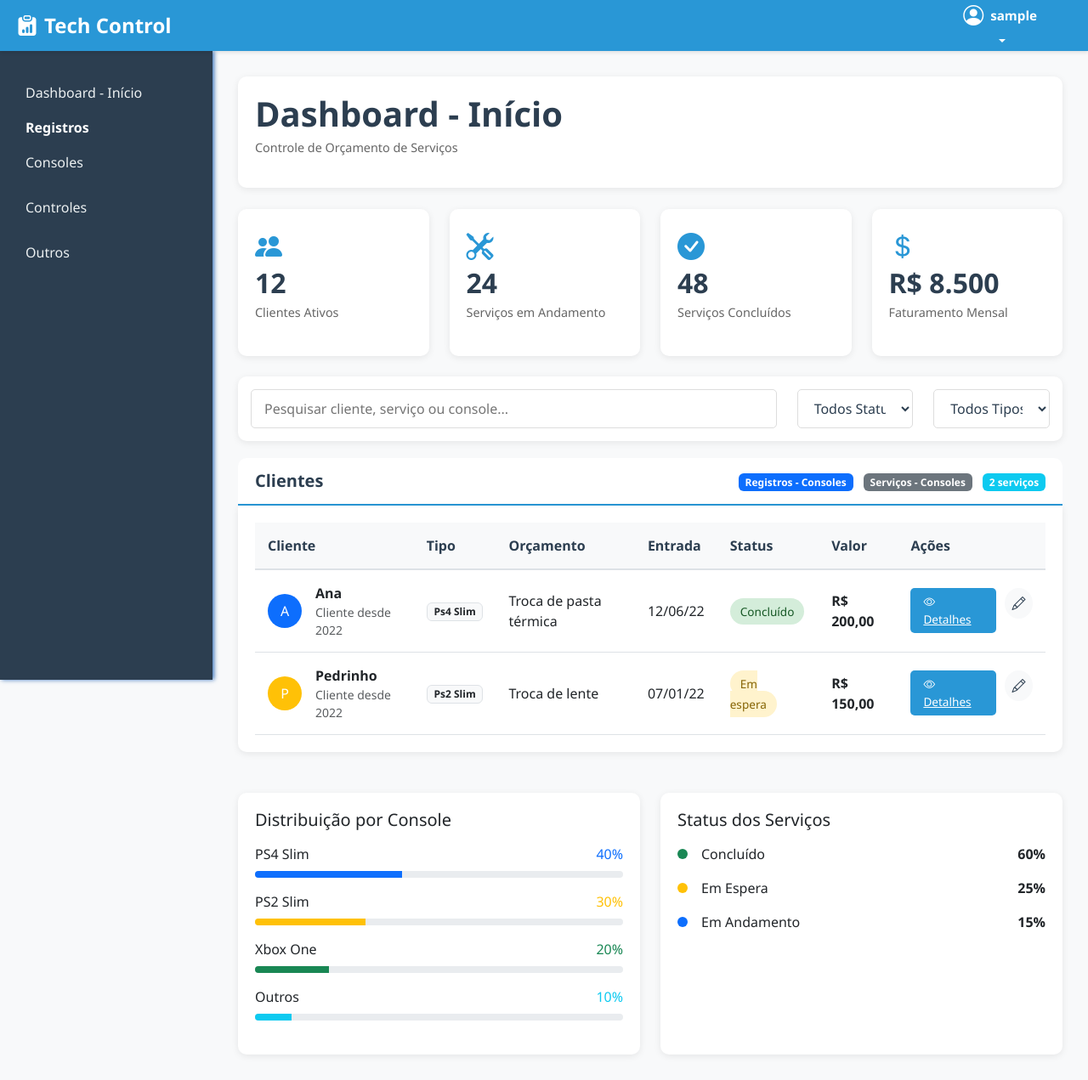
After one commit to CarlaReginaDev/Projeto-Final-PI-2025, a Django app: page /dashboard/ in a window 1280 px wide. The commit adds this page. Shown: the whole page at 85% size. Run offline with Django 5.2, Linux system fonts and the light colour scheme; the visitor is signed in with stand-in values (Sample User, id 1).

Commit message:
atualização 15/12

```diff
--- a/workapp/main/urls.py
+++ b/workapp/main/urls.py
@@ -16,6 +16,7 @@ urlpatterns = [
     path('pedidos/gerenciar/<int:pedido_id>/', views.gerenciar_pedido, name='gerenciar_pedido'),
     path('pedidos/atualizar-valor/<int:pedido_id>/', views.atualizar_valor_pedido, name='atualizar_valor_pedido'),
     path('notificacoes/', views.notificacoes_view, name='notificacoes'),
+    path('dashboard/', views.dashboard, name='dashboard'),
 ]
 
 if settings.DEBUG:
--- a/workapp/templates/base.html
+++ b/workapp/templates/base.html
@@ -299,8 +299,13 @@
 
     <!-- Sidebar -->
     <div class="sidebar">
-        <button type="button" class="btn" style="color: white; font-size: 20px; margin-left: 8px; margin-top: 15px;">Dashboard - Início</button>
-        <button type="button" class="btn" style="color: white; font-size: 20px; margin-left: 8px">Registros</button>
+
+        <a class="bi nav-link" href="{% url 'dashboard' %}"> Dashboard - Início</a>
+        <strong style="color: white; padding:30px;">Registros</strong>
+        <a class="bi nav-link">Consoles</a>
+        <a class="bi nav-link">Controles</a>
+        <a class="bi nav-link">Outros</a>
+        <nav class="mt-4">
             {% if request.user.is_gerente %}
                 <a class="nav-link" href="#">
                     <i class="bi bi-bar-chart"></i> Relatórios
--- /dev/null
+++ b/workapp/usuarios/templates/usuarios/dashboard.html
@@ -0,0 +1,506 @@
+{% extends 'base.html' %}
+{% load static %}
+
+{% block title %}Dashboard - Tech Control{% endblock %}
+
+{% block extra_css %}
+<style>
+    /* Estilos específicos para o dashboard */
+    .dashboard-header {
+        background-color: white;
+        padding: 20px;
+        border-radius: 10px;
+        margin-bottom: 25px;
+        box-shadow: 0 2px 8px rgba(0,0,0,0.08);
+    }
+
+    .dashboard-title {
+        color: var(--dark-gray);
+        font-weight: 600;
+        margin-bottom: 5px;
+    }
+
+    .dashboard-subtitle {
+        color: #666;
+        font-size: 0.9rem;
+    }
+
+    .stats-card {
+        background: white;
+        border-radius: 10px;
+        padding: 20px;
+        box-shadow: 0 2px 8px rgba(0,0,0,0.08);
+        margin-bottom: 20px;
+        transition: transform 0.3s;
+        height: 100%;
+    }
+
+    .stats-card:hover {
+        transform: translateY(-5px);
+        box-shadow: 0 4px 12px rgba(0,0,0,0.12);
+    }
+
+    .stats-card i {
+        font-size: 2rem;
+        margin-bottom: 15px;
+        color: var(--primary-green);
+    }
+
+    .stats-card h3 {
+        font-size: 2rem;
+        font-weight: 700;
+        color: var(--dark-gray);
+        margin-bottom: 5px;
+    }
+
+    .stats-card p {
+        color: #666;
+        font-size: 0.9rem;
+        margin-bottom: 0;
+    }
+
+    .section-header {
+        background-color: white;
+        padding: 15px 20px;
+        border-radius: 10px 10px 0 0;
+        border-bottom: 2px solid var(--primary-green);
+        margin-bottom: 0;
+    }
+
+    .section-header h5 {
+        color: var(--dark-gray);
+        font-weight: 600;
+        margin: 0;
+    }
+
+    .clients-table-container {
+        background-color: white;
+        border-radius: 0 0 10px 10px;
+        padding: 0;
+        box-shadow: 0 2px 8px rgba(0,0,0,0.08);
+        overflow: hidden;
+    }
+
+    .table-responsive {
+        padding: 20px;
+    }
+
+    .table {
+        margin-bottom: 0;
+    }
+
+    .table th {
+        background-color: #f8f9fa;
+        border-bottom: 2px solid #dee2e6;
+        color: var(--dark-gray);
+        font-weight: 600;
+        padding: 15px;
+    }
+
+    .table td {
+        padding: 15px;
+        vertical-align: middle;
+    }
+
+    .badge-status {
+        padding: 6px 12px;
+        border-radius: 20px;
+        font-size: 0.85rem;
+        font-weight: 500;
+    }
+
+    .badge-concluido {
+        background-color: #d4edda;
+        color: #155724;
+    }
+
+    .badge-em-espera {
+        background-color: #fff3cd;
+        color: #856404;
+    }
+
+    .badge-em-andamento {
+        background-color: #cce5ff;
+        color: #004085;
+    }
+
+    .btn-detalhes {
+        background-color: var(--primary-green);
+        color: white;
+        border: none;
+        padding: 6px 15px;
+        border-radius: 5px;
+        font-size: 0.85rem;
+        transition: all 0.3s;
+    }
+
+    .btn-detalhes:hover {
+        background-color: #1e7e5e;
+        transform: translateY(-2px);
+    }
+
+    .action-buttons {
+        display: flex;
+        gap: 10px;
+    }
+
+    .btn-icon {
+        width: 36px;
+        height: 36px;
+        display: flex;
+        align-items: center;
+        justify-content: center;
+        border-radius: 50%;
+        background-color: #f8f9fa;
+        color: var(--dark-gray);
+        text-decoration: none;
+        transition: all 0.3s;
+    }
+
+    .btn-icon:hover {
+        background-color: var(--primary-green);
+        color: white;
+    }
+
+    .search-bar {
+        background-color: white;
+        padding: 15px;
+        border-radius: 10px;
+        margin-bottom: 20px;
+        box-shadow: 0 2px 8px rgba(0,0,0,0.08);
+    }
+
+    .search-input {
+        border: 1px solid #ddd;
+        border-radius: 5px;
+        padding: 10px 15px;
+        width: 100%;
+        transition: all 0.3s;
+    }
+
+    .search-input:focus {
+        outline: none;
+        border-color: var(--primary-green);
+        box-shadow: 0 0 0 2px rgba(41, 151, 214, 0.2);
+    }
+
+    .filter-select {
+        border: 1px solid #ddd;
+        border-radius: 5px;
+        padding: 10px 15px;
+        background-color: white;
+        color: var(--dark-gray);
+    }
+
+    /* Sidebar personalizada para o dashboard */
+    .sidebar .menu-section {
+        padding-left: 20px;
+        margin-top: 20px;
+    }
+
+    .sidebar .menu-title {
+        color: #bdc3c7;
+        font-size: 0.8rem;
+        text-transform: uppercase;
+        letter-spacing: 1px;
+        margin-bottom: 10px;
+        padding-left: 10px;
+    }
+</style>
+{% endblock %}
+
+{% block content %}
+<!-- Dashboard Header -->
+<div class="dashboard-header">
+    <h1 class="dashboard-title">Dashboard - Início</h1>
+    <p class="dashboard-subtitle">Controle de Orçamento de Serviços</p>
+</div>
+
+<!-- Stats Cards -->
+<div class="row mb-4">
+    <div class="col-md-3">
+        <div class="stats-card">
+            <i class="bi bi-people-fill"></i>
+            <h3>12</h3>
+            <p>Clientes Ativos</p>
+        </div>
+    </div>
+    <div class="col-md-3">
+        <div class="stats-card">
+            <i class="bi bi-tools"></i>
+            <h3>24</h3>
+            <p>Serviços em Andamento</p>
+        </div>
+    </div>
+    <div class="col-md-3">
+        <div class="stats-card">
+            <i class="bi bi-check-circle-fill"></i>
+            <h3>48</h3>
+            <p>Serviços Concluídos</p>
+        </div>
+    </div>
+    <div class="col-md-3">
+        <div class="stats-card">
+            <i class="bi bi-currency-dollar"></i>
+            <h3>R$ 8.500</h3>
+            <p>Faturamento Mensal</p>
+        </div>
+    </div>
+</div>
+
+<!-- Barra de Pesquisa e Filtros -->
+<div class="search-bar">
+    <div class="row align-items-center">
+        <div class="col-md-8">
+            <input type="text" class="search-input" placeholder="Pesquisar cliente, serviço ou console...">
+        </div>
+        <div class="col-md-2">
+            <select class="filter-select w-100">
+                <option value="">Todos Status</option>
+                <option value="concluido">Concluído</option>
+                <option value="em_espera">Em Espera</option>
+                <option value="andamento">Em Andamento</option>
+            </select>
+        </div>
+        <div class="col-md-2">
+            <select class="filter-select w-100">
+                <option value="">Todos Tipos</option>
+                <option value="ps4">PS4</option>
+                <option value="ps2">PS2</option>
+                <option value="xbox">Xbox</option>
+            </select>
+        </div>
+    </div>
+</div>
+
+<!-- Clientes Section -->
+<div class="mb-5">
+    <div class="section-header d-flex justify-content-between align-items-center">
+        <h5>Clientes</h5>
+        <div>
+            <span class="badge bg-primary">Registros - Consoles</span>
+            <span class="badge bg-secondary ms-2">Serviços - Consoles</span>
+            <span class="badge bg-info ms-2">2 serviços</span>
+        </div>
+    </div>
+
+    <div class="clients-table-container">
+        <div class="table-responsive">
+            <table class="table table-hover">
+                <thead>
+                    <tr>
+                        <th>Cliente</th>
+                        <th>Tipo</th>
+                        <th>Orçamento</th>
+                        <th>Entrada</th>
+                        <th>Status</th>
+                        <th>Valor</th>
+                        <th>Ações</th>
+                    </tr>
+                </thead>
+                <tbody>
+                    <tr>
+                        <td>
+                            <div class="d-flex align-items-center">
+                                <div class="me-3">
+                                    <div class="bg-primary text-white rounded-circle d-flex align-items-center justify-content-center" style="width: 40px; height: 40px;">
+                                        A
+                                    </div>
+                                </div>
+                                <div>
+                                    <strong>Ana</strong>
+                                    <div class="text-muted small">Cliente desde 2022</div>
+                                </div>
+                            </div>
+                        </td>
+                        <td>
+                            <span class="badge bg-light text-dark border">Ps4 Slim</span>
+                        </td>
+                        <td>Troca de pasta térmica</td>
+                        <td>12/06/22</td>
+                        <td>
+                            <span class="badge-status badge-concluido">Concluído</span>
+                        </td>
+                        <td>
+                            <strong>R$ 200,00</strong>
+                        </td>
+                        <td>
+                            <div class="action-buttons">
+                                <a href="#" class="btn-detalhes">
+                                    <i class="bi bi-eye me-1"></i> Detalhes
+                                </a>
+                                <a href="#" class="btn-icon">
+                                    <i class="bi bi-pencil"></i>
+                                </a>
+                            </div>
+                        </td>
+                    </tr>
+                    <tr>
+                        <td>
+                            <div class="d-flex align-items-center">
+                                <div class="me-3">
+                                    <div class="bg-warning text-white rounded-circle d-flex align-items-center justify-content-center" style="width: 40px; height: 40px;">
+                                        P
+                                    </div>
+                                </div>
+                                <div>
+                                    <strong>Pedrinho</strong>
+                                    <div class="text-muted small">Cliente desde 2022</div>
+                                </div>
+                            </div>
+                        </td>
+                        <td>
+                            <span class="badge bg-light text-dark border">Ps2 Slim</span>
+                        </td>
+                        <td>Troca de lente</td>
+                        <td>07/01/22</td>
+                        <td>
+                            <span class="badge-status badge-em-espera">Em espera</span>
+                        </td>
+                        <td>
+                            <strong>R$ 150,00</strong>
+                        </td>
+                        <td>
+                            <div class="action-buttons">
+                                <a href="#" class="btn-detalhes">
+                                    <i class="bi bi-eye me-1"></i> Detalhes
+                                </a>
+                                <a href="#" class="btn-icon">
+                                    <i class="bi bi-pencil"></i>
+                                </a>
+                            </div>
+                        </td>
+                    </tr>
+                    <!-- Adicione mais linhas conforme necessário -->
+                </tbody>
+            </table>
+        </div>
+    </div>
+</div>
+
+<!-- Console Stats -->
+<div class="row">
+    <div class="col-md-6">
+        <div class="stats-card">
+            <h5>Distribuição por Console</h5>
+            <div class="mt-3">
+                <div class="d-flex justify-content-between mb-2">
+                    <span>PS4 Slim</span>
+                    <span class="text-primary">40%</span>
+                </div>
+                <div class="progress" style="height: 8px;">
+                    <div class="progress-bar bg-primary" style="width: 40%"></div>
+                </div>
+
+                <div class="d-flex justify-content-between mb-2 mt-3">
+                    <span>PS2 Slim</span>
+                    <span class="text-warning">30%</span>
+                </div>
+                <div class="progress" style="height: 8px;">
+                    <div class="progress-bar bg-warning" style="width: 30%"></div>
+                </div>
+
+                <div class="d-flex justify-content-between mb-2 mt-3">
+                    <span>Xbox One</span>
+                    <span class="text-success">20%</span>
+                </div>
+                <div class="progress" style="height: 8px;">
+                    <div class="progress-bar bg-success" style="width: 20%"></div>
+                </div>
+
+                <div class="d-flex justify-content-between mb-2 mt-3">
+                    <span>Outros</span>
+                    <span class="text-info">10%</span>
+                </div>
+                <div class="progress" style="height: 8px;">
+                    <div class="progress-bar bg-info" style="width: 10%"></div>
+                </div>
+            </div>
+        </div>
+    </div>
+    <div class="col-md-6">
+        <div class="stats-card">
+            <h5>Status dos Serviços</h5>
+            <div class="mt-3">
+                <div class="d-flex align-items-center mb-3">
+                    <div class="bg-success rounded-circle me-3" style="width: 12px; height: 12px;"></div>
+                    <div class="flex-grow-1">
+                        <span>Concluído</span>
+                    </div>
+                    <span class="fw-bold">60%</span>
+                </div>
+                <div class="d-flex align-items-center mb-3">
+                    <div class="bg-warning rounded-circle me-3" style="width: 12px; height: 12px;"></div>
+                    <div class="flex-grow-1">
+                        <span>Em Espera</span>
+                    </div>
+                    <span class="fw-bold">25%</span>
+                </div>
+                <div class="d-flex align-items-center mb-3">
+                    <div class="bg-primary rounded-circle me-3" style="width: 12px; height: 12px;"></div>
+                    <div class="flex-grow-1">
+                        <span>Em Andamento</span>
+                    </div>
+                    <span class="fw-bold">15%</span>
+                </div>
+            </div>
+        </div>
+    </div>
+</div>
+{% endblock %}
+
+{% block extra_js %}
+<script>
+    // Função para filtrar a tabela
+    document.addEventListener('DOMContentLoaded', function() {
+        const searchInput = document.querySelector('.search-input');
+        const statusFilter = document.querySelectorAll('.filter-select')[0];
+        const typeFilter = document.querySelectorAll('.filter-select')[1];
+        const tableRows = document.querySelectorAll('tbody tr');
+
+        function filterTable() {
+            const searchTerm = searchInput.value.toLowerCase();
+            const statusValue = statusFilter.value;
+            const typeValue = typeFilter.value;
+
+            tableRows.forEach(row => {
+                const clientName = row.cells[0].textContent.toLowerCase();
+                const consoleType = row.cells[1].textContent.toLowerCase();
+                const serviceType = row.cells[2].textContent.toLowerCase();
+                const status = row.cells[4].textContent.toLowerCase().replace(' ', '_');
+
+                let showRow = true;
+
+                // Filtro por pesquisa
+                if (searchTerm && !clientName.includes(searchTerm) &&
+                    !consoleType.includes(searchTerm) &&
+                    !serviceType.includes(searchTerm)) {
+                    showRow = false;
+                }
+
+                // Filtro por status
+                if (statusValue && status !== statusValue) {
+                    showRow = false;
+                }
+
+                // Filtro por tipo de console
+                if (typeValue && !consoleType.includes(typeValue)) {
+                    showRow = false;
+                }
+
+                row.style.display = showRow ? '' : 'none';
+            });
+        }
+
+        searchInput.addEventListener('input', filterTable);
+        statusFilter.addEventListener('change', filterTable);
+        typeFilter.addEventListener('change', filterTable);
+
+        // Adicionar tooltips aos botões de ação
+        const tooltipTriggerList = [].slice.call(document.querySelectorAll('[data-bs-toggle="tooltip"]'));
+        tooltipTriggerList.map(function (tooltipTriggerEl) {
+            return new bootstrap.Tooltip(tooltipTriggerEl);
+        });
+    });
+</script>
+{% endblock %}
--- a/workapp/usuarios/urls.py
+++ b/workapp/usuarios/urls.py
@@ -13,4 +13,5 @@ urlpatterns = [
     path('pedidos/atualizar-valor/<int:pedido_id>/', views.atualizar_valor_pedido, name='atualizar_valor_pedido'),
     path('notificacoes/', views.notificacoes_view, name='notificacoes'),
     path('', views.login_view, name='home'),
+    path('dashboard/', views.dashboard, name='dashboard'),
 ]
--- a/workapp/usuarios/views.py
+++ b/workapp/usuarios/views.py
@@ -182,3 +182,7 @@ def listar_pedidos(request):
     page_obj = paginator.get_page(page_number)
 
     return render(request, 'usuarios/listar_pedidos.html', {'page_obj': page_obj})
+
+@login_required
+def dashboard(request):
+    return render(request, 'usuarios/dashboard.html')
```
